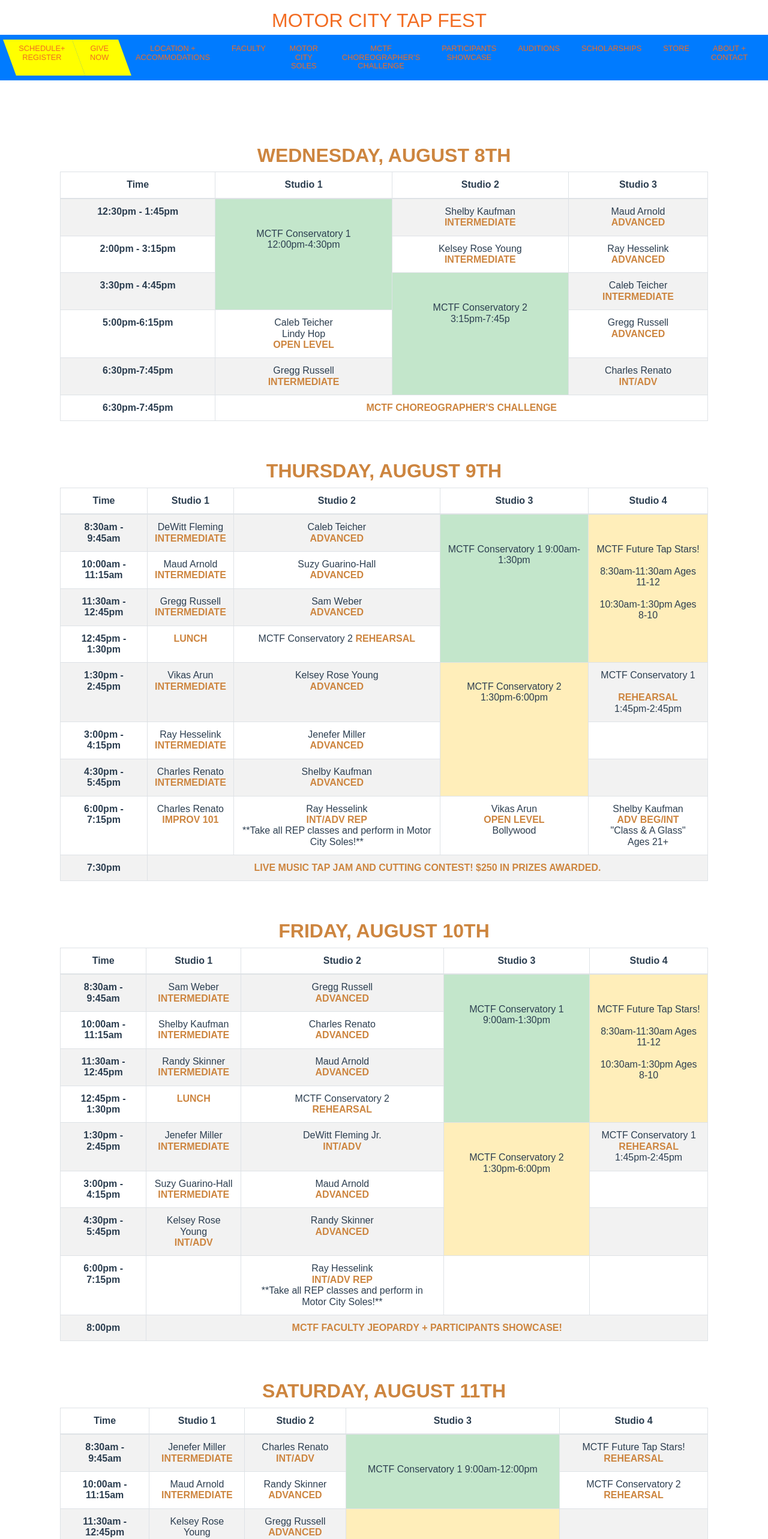
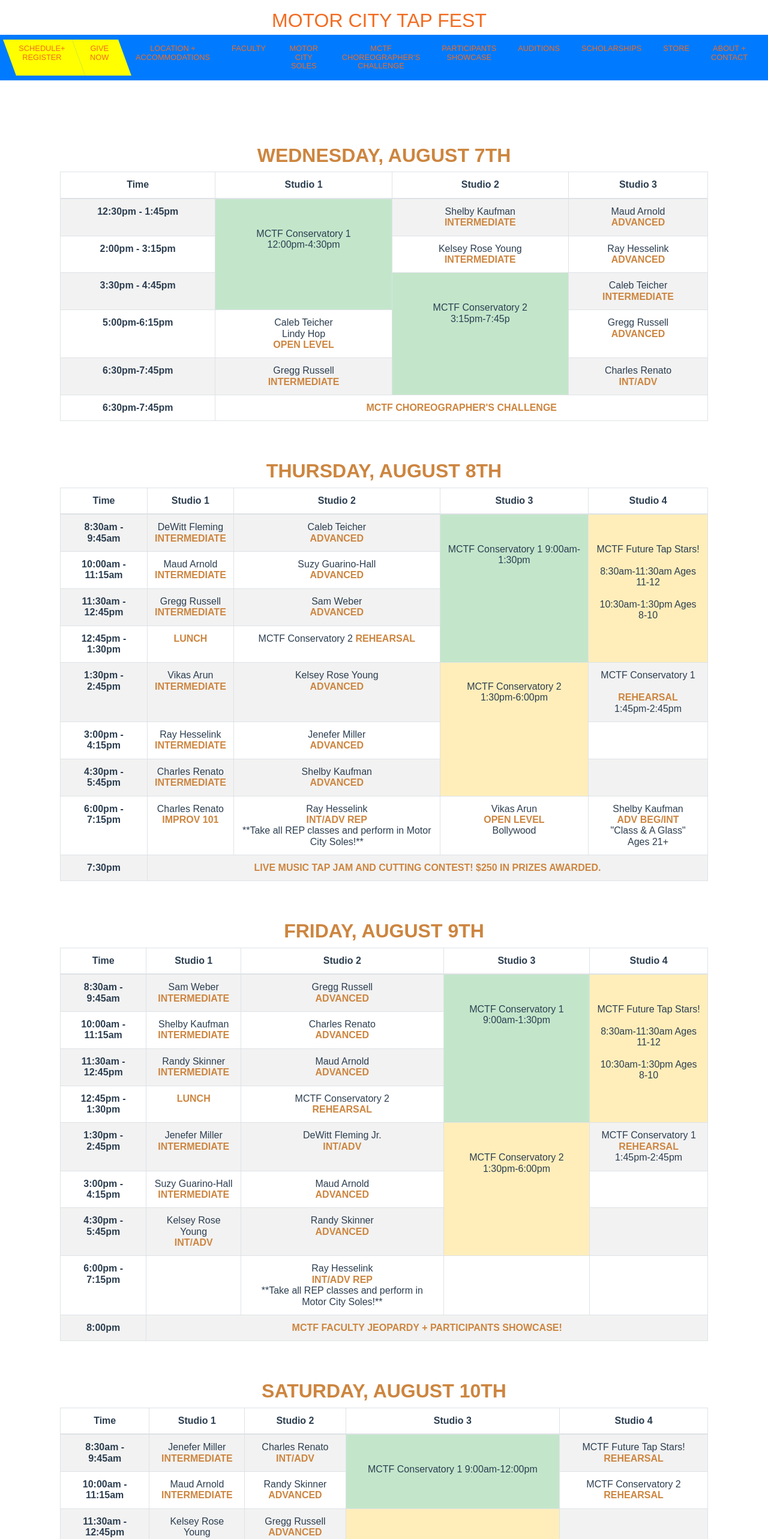
Before and after one commit to jaharonov/new-motor-city-tap-fest, a Vue app: page /#/schedreg in a window 1280 px wide. Shown: the top 2566 px of the page at 60% size. Built offline with nearby package versions, Linux system fonts and the light colour scheme; a web font is replaced by a local one.

Commit message:
fixed dates

```diff
--- a/src/components/SchedReg.vue
+++ b/src/components/SchedReg.vue
@@ -4,7 +4,7 @@
     <div class="m-5">
 </div>
 <b-row class="justify-content-md-center">
-  <h2 class="pt-5"><strong>Wednesday, August 8th</strong></h2></b-row>
+  <h2 class="pt-5"><strong>Wednesday, August 7th</strong></h2></b-row>
   <table class="table table-bordered table-striped">
   <thead>
     <tr>
@@ -47,7 +47,7 @@
     </tr>
   </tbody>
 </table>
-<b-row class="justify-content-md-center"><h2 class="pt-5"><strong>Thursday, August 9th</strong></h2></b-row>
+<b-row class="justify-content-md-center"><h2 class="pt-5"><strong>Thursday, August 8th</strong></h2></b-row>
   <table class="table table-bordered table-striped">
   <thead>
     <tr>
@@ -113,7 +113,7 @@
     </tr>
   </tbody>
 </table>
-<b-row class="justify-content-md-center"><h2 class="pt-5"><strong>Friday, August 10th</strong></h2></b-row>
+<b-row class="justify-content-md-center"><h2 class="pt-5"><strong>Friday, August 9th</strong></h2></b-row>
   <table class="table table-bordered table-striped">
   <thead>
     <tr>
@@ -179,7 +179,7 @@
     </tr>
   </tbody>
 </table>
-<b-row class="justify-content-md-center"><h2 class="pt-5"><strong>Saturday, August 11th</strong></h2></b-row>
+<b-row class="justify-content-md-center"><h2 class="pt-5"><strong>Saturday, August 10th</strong></h2></b-row>
   <table class="table table-bordered table-striped">
   <thead>
     <tr>
```
